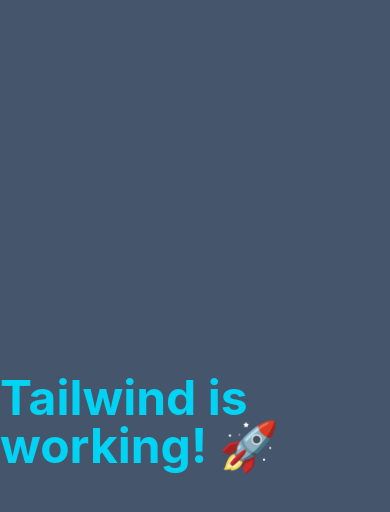
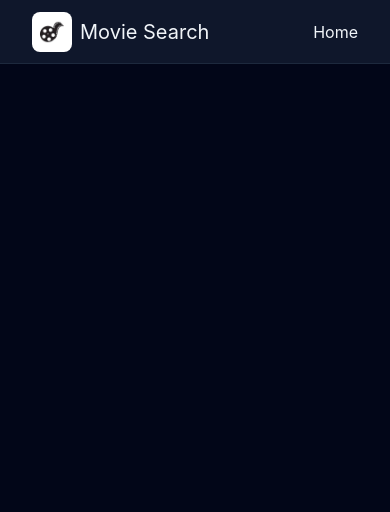
Before and after one commit to Abilynn/movie-search-app, a React (Vite) app: page / in a window 390 px wide. Shown: the top 512 px of the page. Built offline with nearby package versions, Linux system fonts and the light colour scheme.

Commit message:
feat: add responsive navbar and project design system

```diff
--- a/src/App.jsx
+++ b/src/App.jsx
@@ -1,10 +1,10 @@
+import Navbar from "./components/Navbar";
+
 function App() {
   return (
-    <main className="min-h-screen flex items-center justify-center bg-slate-600">
-      <h1 className="text-5xl font-bold text-cyan-400">
-        Tailwind is working! 🚀
-      </h1>
-    </main>
+    <>
+      <Navbar />
+    </>
   );
 }
 
--- /dev/null
+++ b/src/components/Navbar.jsx
@@ -0,0 +1,26 @@
+import logo from '../assets/logo.jpg';
+
+function Navbar() {
+  return (
+    <nav className="px-4 h-16 bg-navbar border-b border-border">
+      <div className="flex items-center justify-between max-w-5xl mx-auto h-full px-4">
+        <div className="flex gap-2 items-center">
+          <a href="/" className="flex items-center gap-2">
+            <img src={logo} alt="movie search logo" className="h-10 rounded-md" />
+          <span className='text-xl'>
+            Movie Search
+          </span>
+          </a>
+        </div>
+
+        <ul className="flex gap-4 items-center">
+          <li>
+            <a href="/">Home</a>
+          </li>
+        </ul>
+      </div>
+    </nav>
+  );
+}
+
+export default Navbar;
--- a/src/index.css
+++ b/src/index.css
@@ -1 +1,52 @@
 @import "tailwindcss";
+
+@theme {
+  /* COLORS */
+
+  /* App */
+  --color-background: oklch(12.9% 0.042 264.695); /*slate-950*/
+  --color-surface: oklch(20.8% 0.042 265.755); /* slate-900 */
+  --color-navbar: oklch(20.8% 0.042 265.755); /* slate-900 */
+
+  /* Borders */
+  --color-border: oklch(27.9% 0.041 260.031); /* slate-800 */
+
+  /* Text */
+  --color-main: oklch(96.8% 0.007 247.896); /* slate-100 */
+  --color-muted: oklch(70.4% 0.04 256.788); /* slate-400 */
+
+  /* Accent */
+  --color-accent: oklch(68.5% 0.169 237.323); /* sky-500 */
+  --color-accent-hover: oklch(74.6% 0.16 232.661); /* sky-400 */
+  --color-accent-active: oklch(58.8% 0.158 241.966); /* sky-600 */
+
+  /* Status */
+  --color-success: oklch(69.6% 0.17 162.48); /* emerald-500 */
+  --color-warning: oklch(76.9% 0.188 70.08); /* amber-500 */
+  --color-error: oklch(63.7% 0.237 25.331); /* red-500 */
+
+  /* BORDER RADIUS*/
+
+  --radius-sm: 0.375rem;
+  --radius-md: 0.5rem;
+  --radius-lg: 0.75rem;
+}
+
+@layer base {
+  body {
+    @apply bg-background text-main;
+  }
+
+  h1,
+  h2,
+  h3,
+  h4,
+  h5,
+  h6 {
+    @apply font-bold text-main;
+  }
+
+  a {
+    @apply transition-colors duration-200;
+  }
+}
```
Also changed, not shown: src/assets/logo.jpg (added), 2 other files (tests, documents, lock files or other folders).
